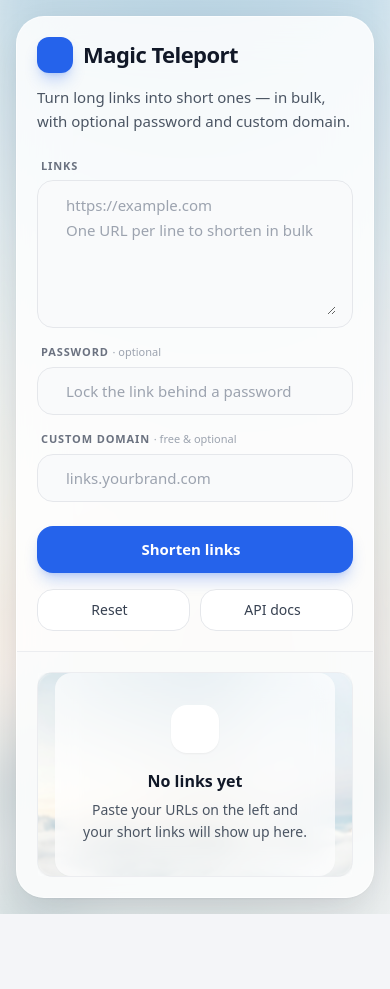
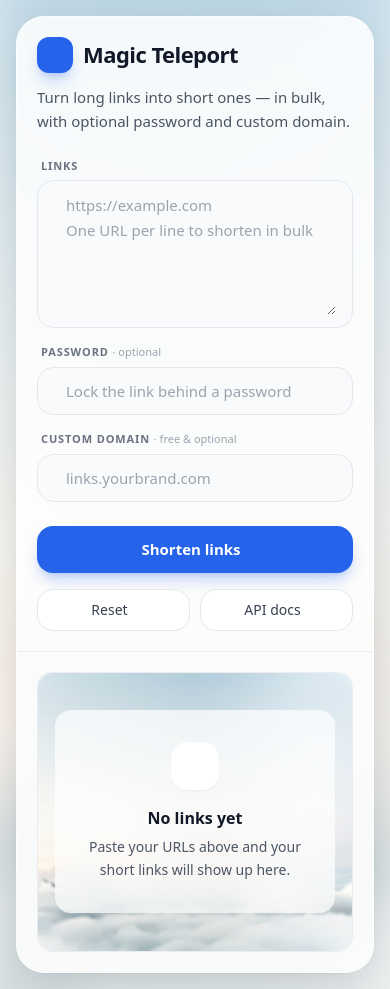
Before and after one commit to 1998code/shorten-url, a Next.js app: page / in a window 390 px wide. Before the commit the page ends 914 px from the top, so only its background shows below. Built offline with nearby package versions, Linux system fonts and the light colour scheme; some icons are missing.

Commit message:
Fill viewport height in stacked layout

```diff
--- a/pages/index.js
+++ b/pages/index.js
@@ -353,7 +353,7 @@ export default function Home() {
       />
 
       <div
-        className={`resizable-container relative mx-auto flex w-full min-h-[440px] max-w-6xl lg:max-h-[calc(100dvh-8rem)] flex-col overflow-hidden rounded-[28px] border border-white/60 bg-white/85 shadow-card outline outline-2 -outline-offset-1 backdrop-blur-xl transition-[box-shadow,outline-color] dark:border-white/10 dark:bg-[#0e131c]/90 dark:shadow-card-dark lg:flex-row ${isResizing ? 'outline-blue-500' : isResizeHover ? 'outline-blue-500/60' : 'outline-transparent'}`}
+        className={`resizable-container relative mx-auto flex w-full min-h-[calc(100dvh-2rem)] sm:min-h-[calc(100dvh-3rem)] md:min-h-[calc(100dvh-6rem)] lg:min-h-[440px] max-w-6xl lg:max-h-[calc(100dvh-8rem)] flex-col overflow-hidden rounded-[28px] border border-white/60 bg-white/85 shadow-card outline outline-2 -outline-offset-1 backdrop-blur-xl transition-[box-shadow,outline-color] dark:border-white/10 dark:bg-[#0e131c]/90 dark:shadow-card-dark lg:flex-row ${isResizing ? 'outline-blue-500' : isResizeHover ? 'outline-blue-500/60' : 'outline-transparent'}`}
         style={{
           ...(containerWidth ? { width: `${containerWidth}px`, maxWidth: 'none' } : {}),
           ...(containerHeight ? { height: `${containerHeight}px`, minHeight: 'auto' } : {})
@@ -362,7 +362,7 @@ export default function Home() {
         {/* Left: composer */}
         <div
           ref={leftPaneRef}
-          className={`scroll-slim flex flex-1 flex-col p-5 sm:p-7 lg:overflow-y-auto ${leftWidth ? 'lg:w-[var(--left-w)] lg:max-w-[calc(100%-320px)] lg:flex-none' : 'lg:max-w-[440px]'}`}
+          className={`scroll-slim flex flex-none flex-col p-5 sm:p-7 lg:overflow-y-auto ${leftWidth ? 'lg:w-[var(--left-w)] lg:max-w-[calc(100%-320px)]' : 'lg:max-w-[440px] lg:flex-1'}`}
           style={leftWidth ? { '--left-w': `${leftWidth}px` } : undefined}
         >
           {/* Header */}
@@ -507,7 +507,7 @@ export default function Home() {
         <div className="scroll-slim flex flex-1 flex-col border-t border-gray-200/70 bg-gray-50/60 p-5 dark:border-white/10 dark:bg-white/[0.02] sm:p-7 lg:border-l lg:border-t-0 lg:overflow-y-auto">
           {results.length === 0 ? (
             <div
-              className="relative flex flex-1 items-center justify-center overflow-hidden rounded-2xl border border-gray-200/70 dark:border-white/10"
+              className="relative flex min-h-[280px] flex-1 items-center justify-center overflow-hidden rounded-2xl border border-gray-200/70 dark:border-white/10"
               style={{
                 backgroundImage: `url(${emptyBg})`,
                 backgroundSize: 'cover',
@@ -517,7 +517,7 @@ export default function Home() {
               }}
             >
               <div className={`absolute inset-0 ${isDarkMode ? 'bg-black/55' : 'bg-white/35'} backdrop-blur-[1px]`} />
-              <div className="animate-fade-in relative z-10 mx-4 max-w-[280px] rounded-2xl bg-white/70 px-6 py-8 text-center backdrop-blur-md dark:bg-black/50">
+              <div className="animate-fade-in relative z-10 m-4 max-w-[280px] rounded-2xl bg-white/70 px-6 py-8 text-center backdrop-blur-md dark:bg-black/50">
                 <span className="mx-auto flex h-12 w-12 items-center justify-center rounded-2xl bg-white text-gray-700 shadow-sm dark:bg-white/10 dark:text-white">
                   <i className="fa fa-link text-lg" aria-hidden="true"></i>
                 </span>
@@ -525,7 +525,7 @@ export default function Home() {
                   No links yet
                 </p>
                 <p className="mt-1.5 text-sm leading-relaxed text-gray-600 dark:text-gray-300">
-                  Paste your URLs on the left and your short links will show up here.
+                  Paste your URLs <span className="lg:hidden">above</span><span className="hidden lg:inline">on the left</span> and your short links will show up here.
                 </p>
               </div>
             </div>
```
